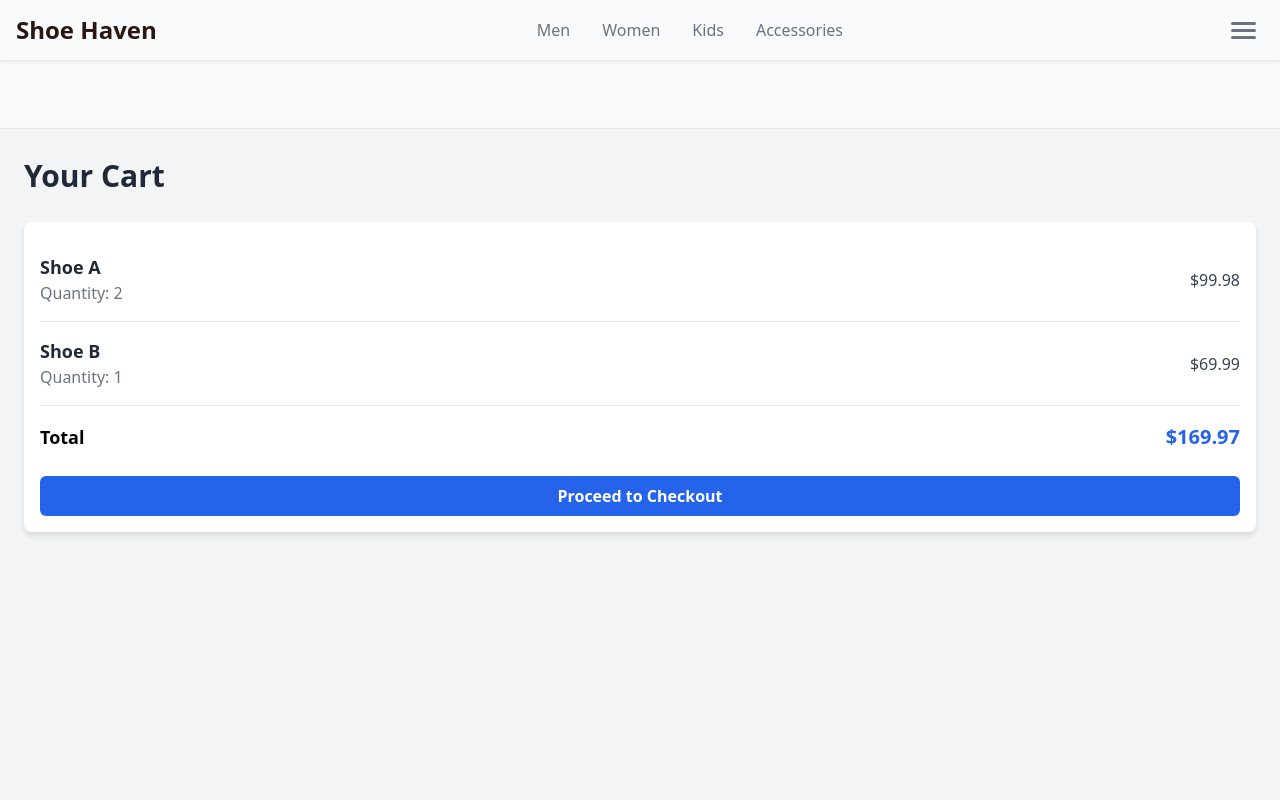
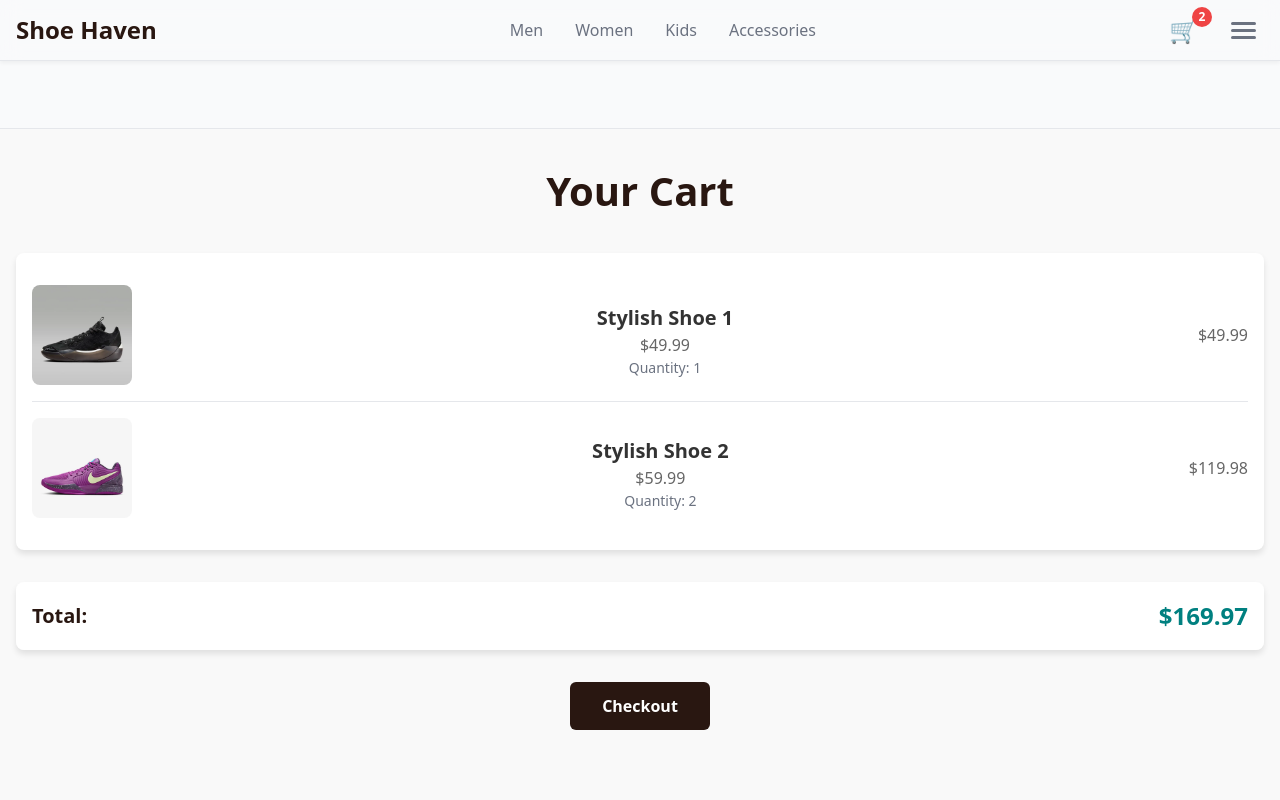
Before and after one commit to TiffanyGomez/react-project, a React (Create React App) app in the folder frontend/: page /cart in a window 1280 px wide. Shown: the top 800 px of the page. Built offline with nearby package versions, Linux system fonts and the light colour scheme.

Commit message:
cart added

```diff
--- a/frontend/src/components/Cart.jsx
+++ b/frontend/src/components/Cart.jsx
@@ -1,16 +1,25 @@
 import React from "react";
-import '../styles/Cart.css';
+import "../styles/Cart.css";
 
 const Cart = () => {
   const cartItems = [
-    { id: 1, name: "Shoe A", price: 49.99, quantity: 2 },
-    { id: 2, name: "Shoe B", price: 69.99, quantity: 1 },
+    {
+      id: 1,
+      name: "Stylish Shoe 1",
+      image: "/images/Men/Sport/Basket/basketball1.png",
+      price: 49.99,
+      quantity: 1,
+    },
+    {
+      id: 2,
+      name: "Stylish Shoe 2",
+      image: "/images/Men/Sport/Basket/basketball2.png",
+      price: 59.99,
+      quantity: 2,
+    },
   ];
 
-  const total = cartItems.reduce(
-    (sum, item) => sum + item.price * item.quantity,
-    0
-  );
+  const total = cartItems.reduce((acc, item) => acc + item.price * item.quantity, 0);
 
   return (
     <div className="cart-container">
@@ -18,21 +27,23 @@ const Cart = () => {
       <div className="cart-items">
         {cartItems.map((item) => (
           <div key={item.id} className="cart-item">
+            <img src={item.image} alt={item.name} className="product-image" />
             <div>
-              <h2 className="item-name">{item.name}</h2>
+              <h2 className="product-title">{item.name}</h2>
+              <p className="product-price">${item.price.toFixed(2)}</p>
               <p className="item-quantity">Quantity: {item.quantity}</p>
             </div>
-            <p className="item-price">
-              ${(item.price * item.quantity).toFixed(2)}
-            </p>
+            <div>
+              <p className="item-price">${(item.price * item.quantity).toFixed(2)}</p>
+            </div>
           </div>
         ))}
-        <div className="cart-total-container">
-          <h2 className="cart-total-label">Total</h2>
-          <p className="cart-total">${total.toFixed(2)}</p>
-        </div>
-        <button className="checkout-btn">Proceed to Checkout</button>
       </div>
+      <div className="cart-total-container">
+        <span className="cart-total-label">Total:</span>
+        <span className="cart-total">${total.toFixed(2)}</span>
+      </div>
+      <button className="checkout-btn">Checkout</button>
     </div>
   );
 };
--- a/frontend/src/components/NavBar.jsx
+++ b/frontend/src/components/NavBar.jsx
@@ -1,5 +1,6 @@
 import React, { useState } from "react";
 import "../styles/NavBar.css";
+import { Link } from "react-router-dom";
 
 const NavBar = () => {
   const [hoveredMenu, setHoveredMenu] = useState(null);
@@ -84,6 +85,14 @@ const NavBar = () => {
           ))}
         </ul>
 
+        <div className="flex items-center gap-4">
+          {}
+          <Link to="/cart" className="cart-btn" aria-label="Cart">
+            🛒
+            <span className="cart-count">2</span> {}
+          </Link>
+
+          {}
           <div className="relative hamburger-container">
             <button className="hamburger-btn" onClick={toggleAccountMenu} aria-label="Account Menu">
               <div className="hamburger"></div>
@@ -108,6 +117,7 @@ const NavBar = () => {
             )}
           </div>
         </div>
+      </div>
     </nav>
   );
 };
--- a/frontend/src/styles/Cart.css
+++ b/frontend/src/styles/Cart.css
@@ -1,18 +1,22 @@
+/* General Cart Container */
 .cart-container {
   min-height: 100vh;
-  background-color: #f3f4f6;
-  padding: 1.5rem;
+  background-color: #f9f9f9;
+  padding: 2rem 1rem;
+  text-align: center;
 }
 
+/* Cart Title */
 .cart-title {
-  font-size: 1.875rem;
-  font-weight: 700;
-  color: #1f2937;
-  margin-bottom: 1.5rem;
+  font-size: 2.5rem;
+  font-weight: bold;
+  color: #291711;
+  margin-bottom: 2rem;
 }
 
+/* Cart Items List */
 .cart-items {
-  background-color: #ffffff;
+  background-color: white;
   border-radius: 0.5rem;
   box-shadow: 0 4px 6px rgba(0, 0, 0, 0.1);
   padding: 1rem;
@@ -30,51 +34,76 @@
   border-bottom: none;
 }
 
-.item-name {
-  font-size: 1.125rem;
-  font-weight: 600;
-  color: #1f2937;
+/* Reuse Home Styles for Images */
+.product-image {
+  width: 100px;
+  height: 100px;
+  object-fit: contain;
+  border-radius: 8px;
+  transition: transform 0.3s ease;
 }
 
+.product-image:hover {
+  transform: scale(1.1);
+}
+
+/* Product Title */
+.product-title {
+  font-size: 1.25rem;
+  font-weight: bold;
+  color: #333;
+}
+
+/* Product Price */
+.product-price,
+.item-price {
+  font-size: 1rem;
+  color: #666;
+}
+
+/* Quantity */
 .item-quantity {
+  font-size: 0.875rem;
   color: #6b7280;
 }
 
-.item-price {
-  font-size: 1rem;
-  color: #374151;
-}
-
+/* Cart Total */
 .cart-total-container {
   display: flex;
   justify-content: space-between;
   align-items: center;
-  margin-top: 1rem;
+  margin-top: 2rem;
+  padding: 1rem;
+  font-size: 1.25rem;
+  background: rgba(255, 255, 255, 0.95);
+  box-shadow: 0 4px 6px rgba(0, 0, 0, 0.1);
+  border-radius: 0.5rem;
 }
 
 .cart-total-label {
-  font-size: 1.125rem;
-  font-weight: 700;
+  font-weight: bold;
+  color: #291711;
 }
 
 .cart-total {
-  font-size: 1.25rem;
-  font-weight: 600;
-  color: #2563eb;
+  font-size: 1.5rem;
+  font-weight: bold;
+  color: #008080;
 }
 
+/* Checkout Button */
 .checkout-btn {
-  width: 100%;
-  padding: 0.5rem 1rem;
-  background-color: #2563eb;
+  margin-top: 2rem;
+  padding: 0.75rem 2rem;
+  background-color: #291711;
   color: white;
   border-radius: 0.375rem;
-  text-align: center;
-  font-weight: 600;
-  margin-top: 1.5rem;
-  transition: background-color 0.2s;
+  font-weight: bold;
+  cursor: pointer;
+  transition: background-color 0.3s, transform 0.3s;
 }
 
 .checkout-btn:hover {
-  background-color: #1d4ed8;
+  background-color: #008080;
+  transform: scale(1.05);
 }
--- a/frontend/src/styles/NavBar.css
+++ b/frontend/src/styles/NavBar.css
@@ -1,4 +1,3 @@
-/* Navbar General Styles */
 .navbar {
   position: fixed;
   top: 0;
@@ -15,7 +14,6 @@
   justify-content: space-between;
 }
 
-/* Branding */
 .nav-brand {
   font-size: 1.5rem;
   font-weight: bold;
@@ -23,7 +21,6 @@
   text-decoration: none;
 }
 
-/* Categories List */
 .categories-list {
   display: flex;
   gap: 2rem;
@@ -48,7 +45,6 @@
   color: #3b82f6;
 }
 
-/* Dropdown Styles */
 .dropdown {
   position: absolute;
   top: 100%;
@@ -79,7 +75,6 @@
   color: #3b82f6;
 }
 
-/* Hamburger Menu Styles */
 .hamburger-container {
   position: relative;
 }
@@ -106,7 +101,6 @@
   background-color: #3b82f6;
 }
 
-/* Account Dropdown */
 .account-dropdown {
   position: absolute;
   top: 100%;
@@ -139,7 +133,6 @@
   color: #3b82f6;
 }
 
-/* Responsive Styles */
 @media (max-width: 768px) {
   .account-dropdown {
     left: 5%;
@@ -148,3 +141,35 @@
     max-width: 90%;
   }
 }
+
+.cart-btn {
+  position: relative;
+  font-size: 1.5rem;
+  font-weight: 600;
+  color: #6b7280;
+  text-decoration: none;
+  display: flex;
+  align-items: center;
+  gap: 0.5rem;
+  transition: color 0.3s ease;
+}
+
+.cart-btn:hover {
+  color: #3b82f6;
+}
+
+.cart-count {
+  position: absolute;
+  top: -5px;
+  right: -5px;
+  background-color: #ef4444;
+  color: white;
+  font-size: 0.75rem;
+  font-weight: bold;
+  width: 1.25rem;
+  height: 1.25rem;
+  border-radius: 50%;
+  display: flex;
+  align-items: center;
+  justify-content: center;
+}
```
Lines whose indentation alone changed are shown as unchanged.
